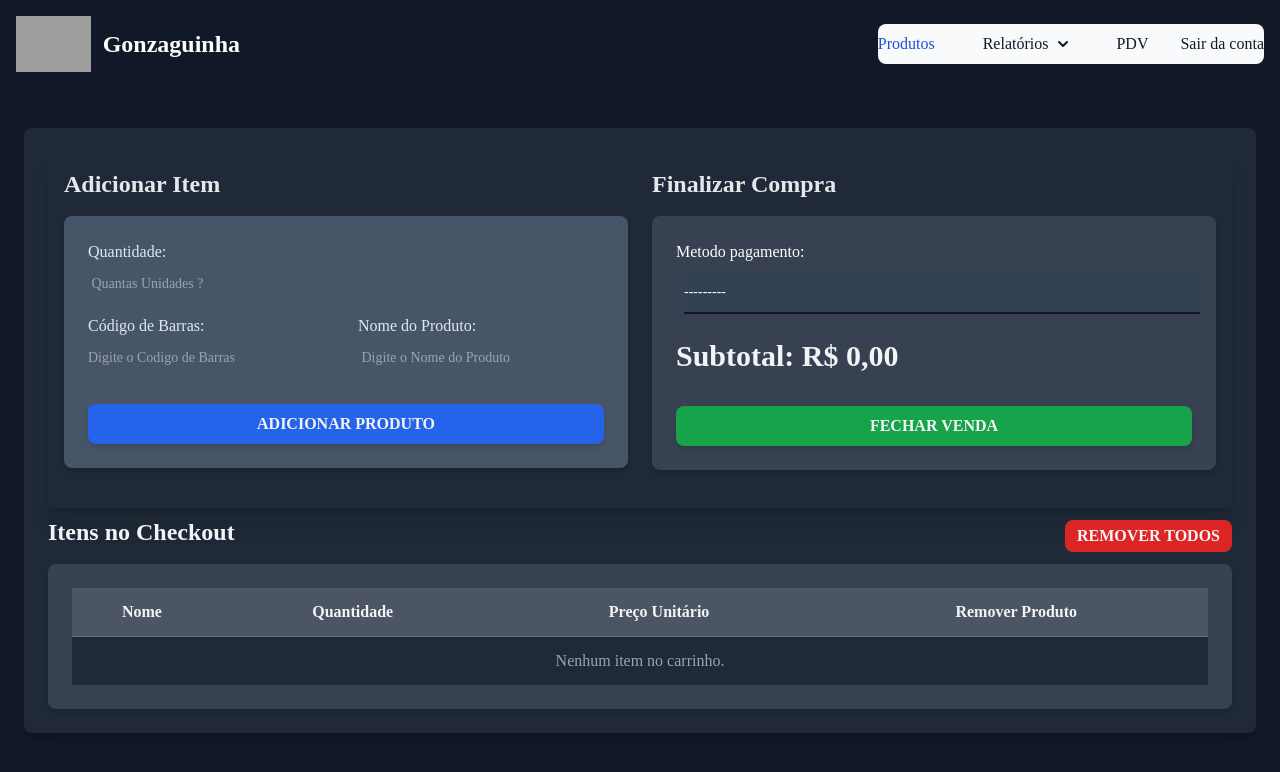
After one commit to DevTroli/Sales-Software, a Django app: page /produtos/pdv/ in a window 1280 px wide. The commit adds this page. Shown: the top 772 px of the page. Run offline with Django 5.2, Linux system fonts and the light colour scheme; the visitor is signed in with stand-in values (Sample User, id 1); some libraries are stand-ins or nearby versions; some web fonts are replaced; grey boxes are pictures that could not be loaded.

Commit message:
Add POS/PDV Feature

```diff
--- a/produto/forms.py
+++ b/produto/forms.py
@@ -1,5 +1,5 @@
 from django import forms
-from produto.models import Produto
+from produto.models import Produto, Compra
 
 class ProdutoForm(forms.ModelForm):
     class Meta:
@@ -12,3 +12,55 @@ class ProdutoForm(forms.ModelForm):
 
 class UploadFileForm(forms.Form):
     file = forms.FileField()
+
+class CompraForm(forms.ModelForm):
+    class Meta:
+        model = Compra
+        fields = ['metodo_pagamento']
+        widgets = {
+            'metodo_pagamento': forms.Select(attrs={
+                'class': 'm-2 block py-2.5 px-0 w-full text-sm bg-slate-700 border-0 border-b-2 border-gray-300 appearance-none text-white border-gray-900 focus:border-blue-500 focus:outline-none focus:ring-0 focus:border-blue-600 peer',
+            }),
+        }
+
+class ItemCompraForm(forms.Form):
+    # produto_id = forms.IntegerField(label="Produto ID", required=False, widget=forms.NumberInput(attrs={
+    #     'class': 'mb-2 block py-2.5 px-0 w-full text-sm bg-transparent border-0 border-b-2 border-gray-300 appearance-none text-white border-gray-600 focus:border-blue-500 focus:outline-none focus:ring-0 focus:border-blue-600 peer',
+    #     'placeholder': ' ',
+    # }))
+    quantidade = forms.IntegerField(min_value=1, widget=forms.NumberInput(attrs={
+        'class': 'mb-2 block py-2.5 px-0 w-full text-sm bg-transparent border-0 border-b-2 border-gray-300 appearance-none text-white border-gray-600 focus:border-blue-500 focus:outline-none focus:ring-0 focus:border-blue-600 peer',
+        'placeholder': ' Quantas Unidades ? ',
+    }))
+    codigo_barra = forms.CharField(label="Código de Barras", max_length=16, required=False, widget=forms.TextInput(attrs={
+        'class': 'mb-2 block py-2.5 px-0 w-full text-sm bg-transparent border-0 border-b-2 border-gray-300 appearance-none text-white border-gray-600 focus:border-blue-500 focus:outline-none focus:ring-0 focus:border-blue-600 peer',
+        'placeholder': 'Digite o Codigo de Barras ',
+    }))
+    nome_produto = forms.CharField(label="Nome do Produto", max_length=100, required=False, widget=forms.TextInput(attrs={
+        'class': 'mb-0.5 block py-2.5 px-0 w-full text-sm bg-transparent border-0 border-b-2 border-gray-300 appearance-none text-white border-gray-600 focus:border-blue-500 focus:outline-none focus:ring-0 focus:border-blue-600 peer',
+        'placeholder': ' Digite o Nome do Produto ',
+    }))
+
+    def clean(self):
+        cleaned_data = super().clean()
+        # produto_id = cleaned_data.get("produto_id")
+        codigo_barra = cleaned_data.get("codigo_barra")
+        nome_produto = cleaned_data.get("nome_produto")
+
+        if not codigo_barra and not nome_produto:
+            raise forms.ValidationError("Você deve fornecer um ID, um código de barras ou um nome do produto.")
+
+        return cleaned_data
+
+    def get_produto(self):
+        cleaned_data = self.cleaned_data
+        # produto_id = cleaned_data.get("produto_id")
+        codigo_barra = cleaned_data.get("codigo_barra")
+        nome_produto = cleaned_data.get("nome_produto")
+
+        if codigo_barra:
+            return Produto.objects.filter(codigoBarra=codigo_barra).first()
+        elif nome_produto:
+            return Produto.objects.filter(produto__icontains=nome_produto).first()
+
+        return None
--- a/produto/templates/base.html
+++ b/produto/templates/base.html
@@ -22,7 +22,7 @@
   resize: none;
 }
   body{
-  background-color: #151f35;
+  background-color: rgb(17 24 39);
   color: white
 }
 
--- a/produto/templates/includes/nav.html
+++ b/produto/templates/includes/nav.html
@@ -1,6 +1,6 @@
 <nav class="border-gray-200 dark:bg-gray-900 dark:border-gray-700">
-    <div class="max-w-screen-xl flex flex-wrap items-center justify-between mx-auto p-6 relative">
-        <a href="#" class="flex items-center space-x-3 rtl:space-x-reverse">
+    <div class="max-w-screen-xl flex flex-wrap items-center justify-between mx-auto p-4 relative">
+        <a href="{% url 'core:index' %}" class="flex items-center space-x-3 rtl:space-x-reverse">
             <img src="https://raw.githubusercontent.com/DevTroli/servidor_estaticos/main/icon.svg" class="h-14" alt="Gonzaguinha Logo" />
             <span class="self-center text-2xl font-semibold whitespace-nowrap dark:text-white">Gonzaguinha</span>
         </a>
@@ -35,7 +35,7 @@
                     </div>
                 </li>
                 <li>
-                    <a href="#" class="block py-2 px-3 text-gray-900 rounded hover:bg-gray-100 md:hover:bg-transparent md:border-0 md:hover:text-blue-700 md:p-0 dark:text-white md:dark:hover:text-amber-300 dark:hover:bg-amber-300 dark:hover:text-white md:dark:hover:bg-transparent">Ajuda</a>
+                    <a href="{% url 'produto:pdv' %}" class="block py-2 px-3 text-gray-900 rounded hover:bg-gray-100 md:hover:bg-transparent md:border-0 md:hover:text-blue-700 md:p-0 dark:text-white md:dark:hover:text-amber-300 dark:hover:bg-amber-300 dark:hover:text-white md:dark:hover:bg-transparent">PDV</a>
                 </li>
                 {% if user.is_authenticated %}
                 <li>
--- /dev/null
+++ b/produto/templates/pdv.html
@@ -0,0 +1,98 @@
+{% extends "base.html" %}
+
+{% block content %}
+{% include "includes/nav.html" %}
+<div class="h-fit w-full flex flex-col items-center justify-center bg-gray-900 text-gray-400 my-4 p-6">
+    <div class="w-full p-6 bg-gray-800 rounded-lg shadow-lg">
+
+        <div class="w-full p-4 bg-gray-800 rounded-lg shadow-xl">
+            <div class="grid grid-cols-1 md:grid-cols-2 gap-6">
+                <!-- Formulário para Adicionar Item -->
+                <form method="POST" class="mb-6">
+                    {% csrf_token %}
+                    <h3 class="text-2xl font-semibold mb-4 text-gray-200">Adicionar Item</h3>
+                    <div class="bg-slate-600 p-6 rounded-lg shadow-md text-slate-200">
+                        <!-- Campo de quantidade -->
+                        <div>
+                            {{ item_form.quantidade.label_tag }}
+                            {{ item_form.quantidade }}
+                        </div>
+                         <!-- Container para alinhar os dois campos lado a lado -->
+                    <div class="grid grid-cols-1 md:grid-cols-2 gap-6">
+                        <div>
+                            {{ item_form.codigo_barra.label_tag }}
+                            {{ item_form.codigo_barra }}
+                        </div>
+                        <div>
+                            {{ item_form.nome_produto.label_tag }}
+                            {{ item_form.nome_produto }}
+                        </div>
+                    </div>
+                    <button type="submit" name="add_item" class="w-full mt-4 py-2 px-6 bg-blue-600 hover:bg-blue-700 text-gray-100 font-semibold rounded-lg shadow-md focus:outline-none focus:ring-2 focus:ring-blue-500 focus:ring-opacity-50">ADICIONAR PRODUTO</button>
+                    </div>
+
+                </form>
+
+                <!-- Formulário para Finalizar Compra -->
+                <form method="POST">
+                    {% csrf_token %}
+                    <h3 class="text-2xl font-semibold mb-4 text-gray-200">Finalizar Compra</h3>
+                    <div class="bg-gray-700 p-6 rounded-lg shadow-md text-white">
+                        {{ compra_form.as_p }}
+                        <!-- Subtotal -->
+                        <h2 class="text-3xl font-bold mt-6 mb-2 text-gray-100">Subtotal: R$ {{ subtotal|floatformat:2 }}</h3>
+                        <button type="submit" name="finalizar_compra" class="w-full mt-6 py-2 px-6 bg-green-600 hover:bg-green-700 text-gray-100 font-semibold rounded-lg shadow-md focus:outline-none focus:ring-2 focus:ring-green-500 focus:ring-opacity-50 ">FECHAR VENDA</button>
+                    </div>
+                </form>
+            </div>
+        </div>
+
+        <!-- Itens no Checkout -->
+         <div class="flex justify-between items-center">
+            <h3 class="text-2xl font-semibold mb-4 text-gray-100 mt-2">Itens no Checkout</h3>
+            <form method="POST" action="{% url 'produto:clear_checkout' %}" class="inline">
+                {% csrf_token %}
+                <input type="hidden" name="produto_id" value="{{ item.produto_id }}">
+                <button type="submit" class="py-1 px-3 bg-red-600 hover:bg-red-700 text-gray-100 font-semibold rounded-lg focus:outline-none focus:ring-2 focus:ring-red-500 focus:ring-opacity-50">REMOVER TODOS</button>
+            </form>
+         </div>
+
+        <div class="overflow-x-auto bg-gray-700 p-6 rounded-lg shadow-md">
+            <table class="w-full text-center bg-gray-800 text-gray-100 border-separate border-spacing-0">
+                <thead class="bg-gray-600">
+                    <tr>
+                        <th class="py-2 px-2 border-b border-gray-500 items-center ">Nome</th>
+                        <th class="py-3 px-4 border-b border-gray-500 items-center ">Quantidade</th>
+                        <th class="py-3 px-4 border-b border-gray-500 items-center ">Preço Unitário</th>
+                        <th class="py-3 px-4 border-b border-gray-500 items-center ">Remover Produto</th>
+                    </tr>
+                </thead>
+                <tbody>
+                    {% for item in itens %}
+                    <tr class="bg-gray-800 hover:bg-gray-700">
+                        <td class="py-3 px-4 border-b border-gray-600 items-center ">{{ item.nome }}</td>
+                        <td class="py-3 px-4 border-b border-gray-600 items-center">{{ item.quantidade }}</td>
+                        <td class="py-3 px-4 border-b border-gray-600 items-center">R$ {{ item.preco_unitario|floatformat:2 }}</td>
+                        <td class="py-3 px-4 border-b border-gray-600 items-center">
+                            <form method="POST" action="{% url 'produto:remove_item' %}" class="inline">
+                                {% csrf_token %}
+                                <input type="hidden" name="produto_id" value="{{ item.produto_id }}">
+                                <button type="submit" class="py-1 px-3 bg-transparent text-gray-100 font-semibold rounded-lg focus:outline-none focus:ring-2 focus:ring-red-500 focus:ring-opacity-50">
+
+                                    <svg fill="#d92626" height="30px" width="30px" version="1.1" id="Layer_1" xmlns="http://www.w3.org/2000/svg" xmlns:xlink="http://www.w3.org/1999/xlink" viewBox="0 0 457.503 457.503" xml:space="preserve" stroke="#d92626"><g id="SVGRepo_bgCarrier" stroke-width="0"></g><g id="SVGRepo_tracerCarrier" stroke-linecap="round" stroke-linejoin="round"></g><g id="SVGRepo_iconCarrier"> <g> <g> <path d="M381.575,57.067h-90.231C288.404,25.111,261.461,0,228.752,0C196.043,0,169.1,25.111,166.16,57.067H75.929 c-26.667,0-48.362,21.695-48.362,48.362c0,26.018,20.655,47.292,46.427,48.313v246.694c0,31.467,25.6,57.067,57.067,57.067 h195.381c31.467,0,57.067-25.6,57.067-57.067V153.741c25.772-1.02,46.427-22.294,46.427-48.313 C429.936,78.761,408.242,57.067,381.575,57.067z M165.841,376.817c0,8.013-6.496,14.509-14.508,14.509 c-8.013,0-14.508-6.496-14.508-14.509V186.113c0-8.013,6.496-14.508,14.508-14.508c8.013,0,14.508,6.496,14.508,14.508V376.817z M243.26,376.817c0,8.013-6.496,14.509-14.508,14.509c-8.013,0-14.508-6.496-14.508-14.509V186.113 c0-8.013,6.496-14.508,14.508-14.508c8.013,0,14.508,6.496,14.508,14.508V376.817z M320.679,376.817 c0,8.013-6.496,14.509-14.508,14.509c-8.013,0-14.509-6.496-14.509-14.509V186.113c0-8.013,6.496-14.508,14.509-14.508 s14.508,6.496,14.508,14.508V376.817z"></path> </g> </g> </g></svg>
+
+                                </button>
+                            </form>
+                        </td>
+                    </tr>
+                    {% empty %}
+                    <tr>
+                        <td colspan="4" class="py-3 px-4 text-center text-gray-400">Nenhum item no carrinho.</td>
+                    </tr>
+                    {% endfor %}
+                </tbody>
+            </table>
+        </div>
+    </div>
+</div>
+{% endblock %}
--- a/produto/urls.py
+++ b/produto/urls.py
@@ -6,9 +6,13 @@ app_name = "produto"
 urlpatterns = [
     path("", v.index, name="index"),
     path("<int:pk>/", v.product_detail, name="product_detail"),
+    path("<int:pk>/purchase/", v.purchase_details, name="purchase_details"),
     path("add/", v.ProductCreate.as_view(), name="product_add"),
     path("<int:pk>/edit/", v.ProdutoUpdate.as_view(), name="edit"),
     path("insights/", v.gerar_insights, name="gerar_insights"),
     path('upload/', v.upload_file, name='upload'),
     path('import/', v.import_data, name='import_data'),
+    path('pdv/', v.pdv, name='pdv'),
+    path('remove_item/', v.remove_item, name='remove_item'),
+    path('clear_checkout/', v.clear_checkout, name='clear_checkout'),
 ]
--- a/produto/views.py
+++ b/produto/views.py
@@ -10,7 +10,7 @@ from django.shortcuts import render, get_object_or_404, redirect
 from django.views.generic.edit import CreateView, UpdateView
 from django.urls import reverse, reverse_lazy
 
-from django.db.models import Q
+from django.db.models import Q, F
 from django.http import HttpResponse, HttpResponseRedirect
 from django.views.decorators.http import require_POST
 from django.contrib import messages
@@ -20,10 +20,9 @@ import pandas as pd
 
 from openpyxl.styles import Font, PatternFill, Border, Side, Alignment, NamedStyle
 from openpyxl.utils.dataframe import dataframe_to_rows
-import xlrd
 
-from produto.models import Categoria, Produto
-from produto.forms import ProdutoForm, UploadFileForm
+from produto.models import Categoria, Produto, Compra, ItemCompra
+from produto.forms import ProdutoForm, UploadFileForm, CompraForm, ItemCompraForm
 
 
 @login_required
@@ -47,7 +46,7 @@ def index(request):
         objects = objects.filter(q_objects)
 
     # Paginação
-    paginator = Paginator(objects, 60)  # Mostra 10 produtos por página
+    paginator = Paginator(objects, 50)  # Mostra 10 produtos por página
     page_number = request.GET.get('page')
     page_obj = paginator.get_page(page_number)
 
@@ -67,9 +66,19 @@ def product_add(request):
     template_name = "product_form.html"
     return render(request, template_name)
 
-from openpyxl import load_workbook
-from decimal import Decimal, InvalidOperation
-from django.core.exceptions import ValidationError
+class ProductCreate(LoginRequiredMixin, CreateView):
+    model = Produto
+    template_name = "product_form.html"
+    form_class = ProdutoForm
+    login_url = "/login"
+
+
+class ProdutoUpdate(LoginRequiredMixin, UpdateView):
+    model = Produto
+    template_name = "product_form.html"
+    form_class = ProdutoForm
+    success_url = reverse_lazy("produto:index")
+    login_url = "/login"
 
 def import_xlsx(file_path):
     '''
@@ -165,24 +174,54 @@ def upload_file(request):
         form = UploadFileForm()
     return render(request, 'upload.html', {'form': form})
 
-@login_required
+import pandas as pd
+from io import BytesIO
+from openpyxl import Workbook
+from openpyxl.styles import Font, Alignment, PatternFill, Border, Side
+from openpyxl.styles import NamedStyle
+from django.http import HttpResponse
+from django.contrib.auth.decorators import login_required
+
 @login_required
 def gerar_insights(request):
     try:
         # Obter todos os produtos
-        df = pd.DataFrame(list(Produto.objects.all().values()))
+        df_produtos = pd.DataFrame(list(Produto.objects.all().values()))
 
         # Processar dados
-        produtos_abaixo_estoque_minimo = df[df["estoque"] < df["estoque_minimo"]]
-        df["valor_venda_pot"] = df["estoque"] * df["preco_venda"]
-        produtos_preco_zero = df[df["preco_venda"] == 0]
-        produtos_estoque_excedente = df[df["estoque"] > df["estoque_minimo"] * 2]
-        df["rotatividade"] = df["estoque"] / df["estoque_minimo"]
-        df["custo_estoque"] = df["estoque"] * df["preco_custo"]
-        produtos_alto_custo_estoque = df[df["custo_estoque"] > 1000]
+        produtos_abaixo_estoque_minimo = df_produtos[df_produtos["estoque"] < df_produtos["estoque_minimo"]]
+        df_produtos["valor_venda_pot"] = df_produtos["estoque"] * df_produtos["preco_venda"]
+        produtos_preco_zero = df_produtos[df_produtos["preco_venda"] == 0]
+        produtos_estoque_excedente = df_produtos[df_produtos["estoque"] > df_produtos["estoque_minimo"] * 2]
+        df_produtos["rotatividade"] = df_produtos["estoque"] / df_produtos["estoque_minimo"]
+        df_produtos["custo_estoque"] = df_produtos["estoque"] * df_produtos["preco_custo"]
+        produtos_alto_custo_estoque = df_produtos[df_produtos["custo_estoque"] > 1000]
 
         # Calcular o valor total das vendas
-        valor_total_vendas = (df["estoque"] * df["preco_venda"]).sum()
+        valor_total_vendas = (df_produtos["estoque"] * df_produtos["preco_venda"]).sum()
+
+        # Obter todos os detalhes de pagamento
+        df_compras = pd.DataFrame(list(Compra.objects.all().values('id', 'data', 'metodo_pagamento', 'total')))
+        df_itens_compra = pd.DataFrame(list(ItemCompra.objects.all().values('compra_id', 'produto_id', 'quantidade', 'preco_unitario')))
+
+        # Converta datetimes para timezone naive
+        if not df_compras.empty:
+            df_compras['data'] = pd.to_datetime(df_compras['data']).dt.tz_localize(None)
+
+        # Adicionar detalhes de itens de compra
+        df_compras_details = df_compras.merge(
+            df_itens_compra,
+            left_on='id',
+            right_on='compra_id',
+            how='left'
+        )
+
+        # Adicionar coluna de semana
+        df_compras_details['semana'] = df_compras_details['data'].dt.to_period('W').apply(lambda r: r.start_time)
+
+        # Agrupar por semana e somar os preços unitários
+        df_totais_semanais = df_compras_details.groupby('semana')['preco_unitario'].sum().reset_index()
+        df_totais_semanais.columns = ['Semana', 'Total Preço Unitário']
 
         # Criar um buffer para o arquivo Excel
         buffer = BytesIO()
@@ -226,7 +265,7 @@ def gerar_insights(request):
             produtos_abaixo_estoque_minimo.to_excel(
                 writer, sheet_name="Abaixo Estoque", index=False
             )
-            df[["produto", "valor_venda_pot"]].to_excel(
+            df_produtos[["produto", "valor_venda_pot"]].to_excel(
                 writer, sheet_name="Venda Potencial", index=False
             )
             produtos_preco_zero.to_excel(
@@ -235,7 +274,7 @@ def gerar_insights(request):
             produtos_estoque_excedente.to_excel(
                 writer, sheet_name="Estoque Excedente", index=False
             )
-            df[["produto", "rotatividade"]].to_excel(
+            df_produtos[["produto", "rotatividade"]].to_excel(
                 writer, sheet_name="Rotatividade", index=False
             )
             produtos_alto_custo_estoque.to_excel(
@@ -246,11 +285,27 @@ def gerar_insights(request):
             total_vendas_df = pd.DataFrame({"Total Vendas": [valor_total_vendas]})
             total_vendas_df.to_excel(writer, sheet_name="Total Vendas", index=False)
 
+            # Adicionar aba com os detalhes dos pagamentos
+            df_compras_details.to_excel(writer, sheet_name="Detalhes Pagamentos", index=False)
+
+            # Adicionar aba com os totais semanais
+            df_totais_semanais.to_excel(writer, sheet_name="Totais Semanais", index=False)
+
             # Aplicar formatação
             for sheet_name in writer.sheets:
                 sheet = writer.sheets[sheet_name]
                 style_worksheet(sheet)
 
+                # Adicionar rodapé com totais (se necessário)
+                if sheet_name == "Detalhes Pagamentos":
+                    # Adicionar uma linha de rodapé
+                    last_row = sheet.max_row + 1
+                    sheet[f'A{last_row}'] = 'Total por Semana'
+                    for col in range(2, sheet.max_column + 1):
+                        sheet.cell(row=last_row, column=col).value = '=SUM({}:{})'.format(
+                            sheet.cell(row=2, column=col).coordinate,
+                            sheet.cell(row=sheet.max_row, column=col).coordinate
+                        )
 
         buffer.seek(0)
 
@@ -259,7 +314,7 @@ def gerar_insights(request):
             buffer,
             content_type="application/vnd.openxmlformats-officedocument.spreadsheetml.sheet",
         )
-        response["Content-Disposition"] = 'attachment; filename="insights_estoque.xlsx"'
+        response["Content-Disposition"] = 'attachment; filename="RELATORIO_GONZAGUINHA.xlsx"'
 
         return response
 
@@ -268,16 +323,114 @@ def gerar_insights(request):
 
 
 
-class ProductCreate(LoginRequiredMixin, CreateView):
-    model = Produto
-    template_name = "product_form.html"
-    form_class = ProdutoForm
-    login_url = "/login"
+@login_required
+def pdv(request):
+    if request.method == 'POST':
+        item_form = ItemCompraForm(request.POST)
+        compra_form = CompraForm(request.POST)
 
+        if item_form.is_valid() and 'add_item' in request.POST:
+            produto = item_form.get_produto()
+            quantidade = item_form.cleaned_data['quantidade']
 
-class ProdutoUpdate(LoginRequiredMixin, UpdateView):
-    model = Produto
-    template_name = "product_form.html"
-    form_class = ProdutoForm
-    success_url = reverse_lazy("produto:index")
-    login_url = "/login"
+            if produto:
+                if 'itens' not in request.session:
+                    request.session['itens'] = []
+                itens = request.session['itens']
+                itens.append({
+                    'produto_id': produto.id,
+                    'nome': produto.produto,
+                    'quantidade': quantidade,
+                    'preco_unitario': str(produto.preco_venda)
+                })
+                request.session['itens'] = itens
+
+                # Calcular o subtotal
+                subtotal = sum(Decimal(item['preco_unitario']) * item['quantidade'] for item in itens)
+                request.session['subtotal'] = str(subtotal)
+
+                messages.success(request, f"Produto {produto.produto} adicionado com sucesso.")
+            else:
+                messages.error(request, "Produto não encontrado.")
+
+            return redirect('produto:pdv')
+
+        elif compra_form.is_valid() and 'finalizar_compra' in request.POST:
+            metodo_pagamento = compra_form.cleaned_data['metodo_pagamento']
+            itens = request.session.get('itens', [])
+            subtotal = request.session.get('subtotal', '0')
+
+            compra = Compra.objects.create(metodo_pagamento=metodo_pagamento, total=subtotal)
+
+            for item in itens:
+                produto = Produto.objects.get(pk=item['produto_id'])
+                if produto.estoque >= item['quantidade']:
+                    ItemCompra.objects.create(
+                        compra=compra,
+                        produto=produto,
+                        quantidade=item['quantidade'],
+                        preco_unitario=item['preco_unitario']
+                    )
+
+                    # Atualizar o estoque
+                    produto.estoque -= item['quantidade']
+                    produto.save()
+                else:
+                    messages.error(request, f"Estoque insuficiente para o produto {produto.produto}.")
+                    return redirect('produto:pdv')
+
+            request.session.pop('itens', None)
+            request.session.pop('subtotal', None)
+
+            messages.success(request, "Compra finalizada com sucesso.")
+            return redirect('produto:purchase_details', pk=compra.pk)  # Redirecionar para os detalhes da compra
+
+    else:
+        item_form = ItemCompraForm()
+        compra_form = CompraForm()
+
+    itens = request.session.get('itens', [])
+    subtotal = Decimal(request.session.get('subtotal', '0.00'))
+
+    context = {
+        'item_form': item_form,
+        'compra_form': compra_form,
+        'itens': itens,
+        'subtotal': subtotal
+    }
+    return render(request, 'pdv.html', context)
+
+@login_required
+def purchase_details(request, pk):
+    compra = get_object_or_404(Compra, pk=pk)
+    context = {
+        'compra': compra,
+        'itens': compra.itens.all()
+    }
+    return render(request, 'purchase_details.html', context)
+
+@login_required
+@require_POST
+def remove_item(request):
+    produto_id = request.POST.get('produto_id')
+
+    # Remover o item da sessão
+    if 'itens' in request.session:
+        itens = request.session['itens']
+        request.session['itens'] = [item for item in itens if item['produto_id'] != int(produto_id)]
+
+        # Atualizar subtotal
+        subtotal = sum(Decimal(item['preco_unitario']) * item['quantidade'] for item in request.session['itens'])
+        request.session['subtotal'] = str(subtotal)
+
+    return redirect('produto:pdv')
+
+@login_required
+@require_POST
+def clear_checkout(request):
+    # Limpa todos os itens e o subtotal da sessão
+    request.session.pop('itens', None)
+    request.session.pop('subtotal', None)
+
+    messages.success(request, "Todos os itens foram removidos do checkout.")
+    return redirect('produto:pdv')
```
Also changed, not shown: produto/models.py (+28 -0 lines), produto/templates/purchase_details.html (added, +60 -0 lines), produto/migrations/0012_venda.py (added), produto/migrations/0013_compra_itemcompra.py (added).
